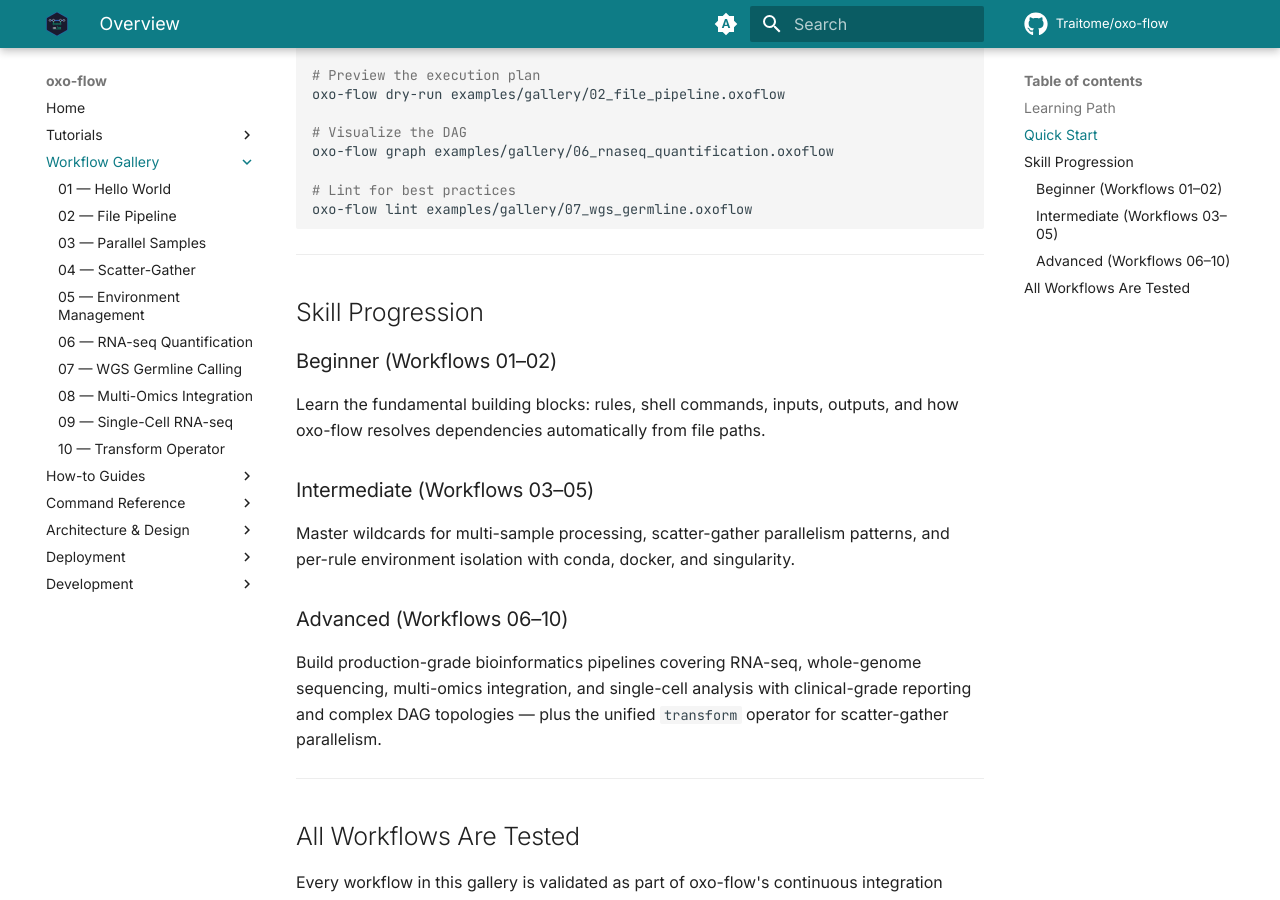
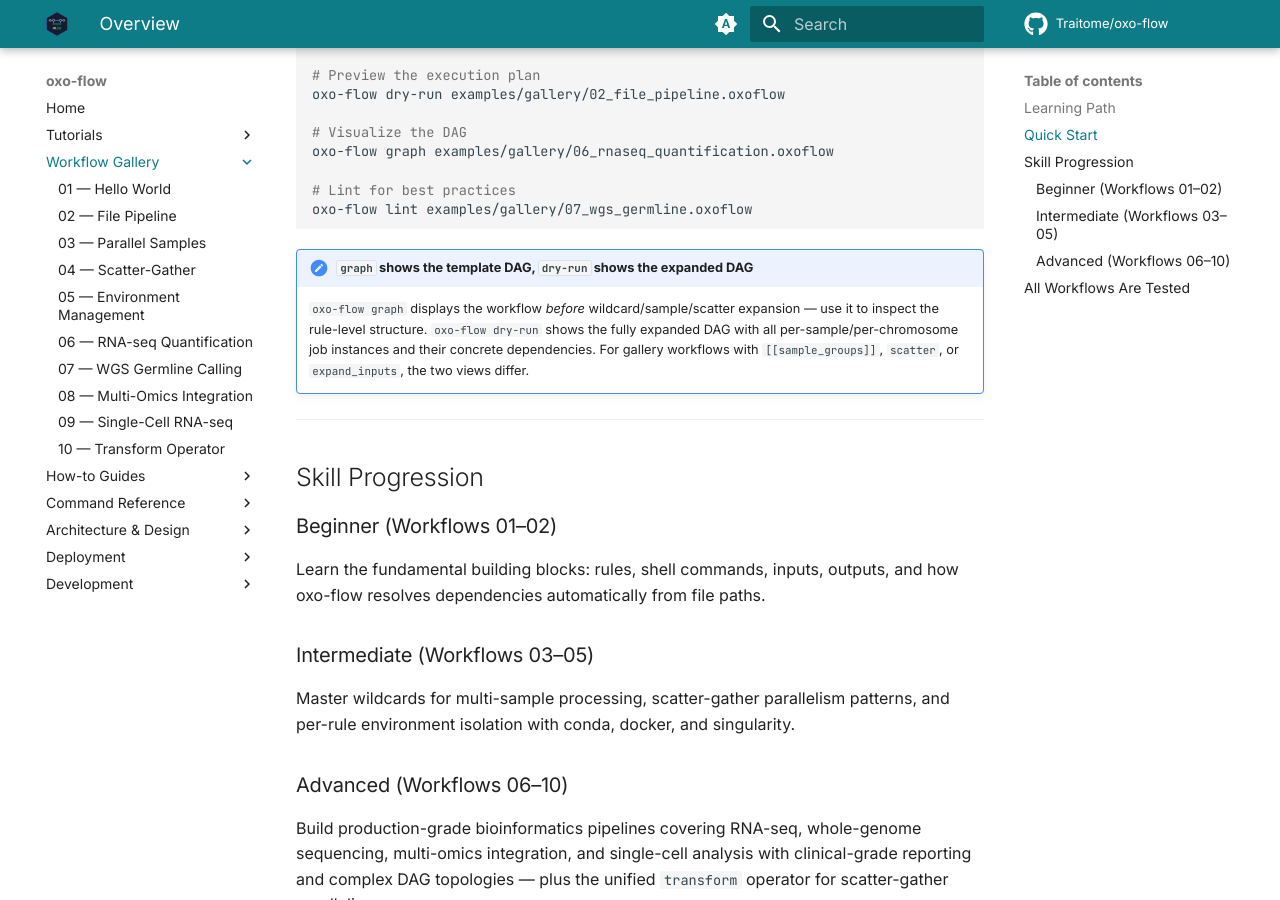
Before and after one commit to Traitome/oxo-flow, an MkDocs documentation site: the page built from docs/guide/src/gallery/index.md, in a window 1280 px wide and 900 px high, scrolled down 1327 px. Built offline with MkDocs 1.6.1 and Material for MkDocs 9.7.7, drawn with Linux system fonts in a browser that asks for light colours; comment, search, counter and statistics services are not loaded.

Commit message:
docs: gallery index — clarify graph (template) vs dry-run (expanded) DAG
Deep re-audit after the rnaseq multiqc fix verified every mermaid
edge against the actual runtime DAG:

- wgs-germline combine_gvcfs: expand_inputs mechanism connects
  correctly at runtime (20 expanded rules, correct ordering)
- parallel-samples aggregate: concrete filenames match expanded
  wildcard outputs — runtime DAG connected
- all other examples: edges verified against actual DAG structure
- external inputs (raw fastq, sample.bam) legitimate

No further correctness bugs. Added a general note to the gallery
index explaining the template-vs-expanded display difference that
caused the earlier confusion.

Co-Authored-By: Claude <noreply@anthropic.com>

````diff
--- a/docs/guide/src/gallery/index.md
+++ b/docs/guide/src/gallery/index.md
@@ -41,6 +41,13 @@ oxo-flow graph examples/gallery/06_rnaseq_quantification.oxoflow
 oxo-flow lint examples/gallery/07_wgs_germline.oxoflow
 ```
 
+!!! note "`graph` shows the template DAG, `dry-run` shows the expanded DAG"
+    `oxo-flow graph` displays the workflow *before* wildcard/sample/scatter
+    expansion — use it to inspect the rule-level structure. `oxo-flow dry-run`
+    shows the fully expanded DAG with all per-sample/per-chromosome job
+    instances and their concrete dependencies. For gallery workflows with
+    `[[sample_groups]]`, `scatter`, or `expand_inputs`, the two views differ.
+
 ---
 
 ## Skill Progression
````
